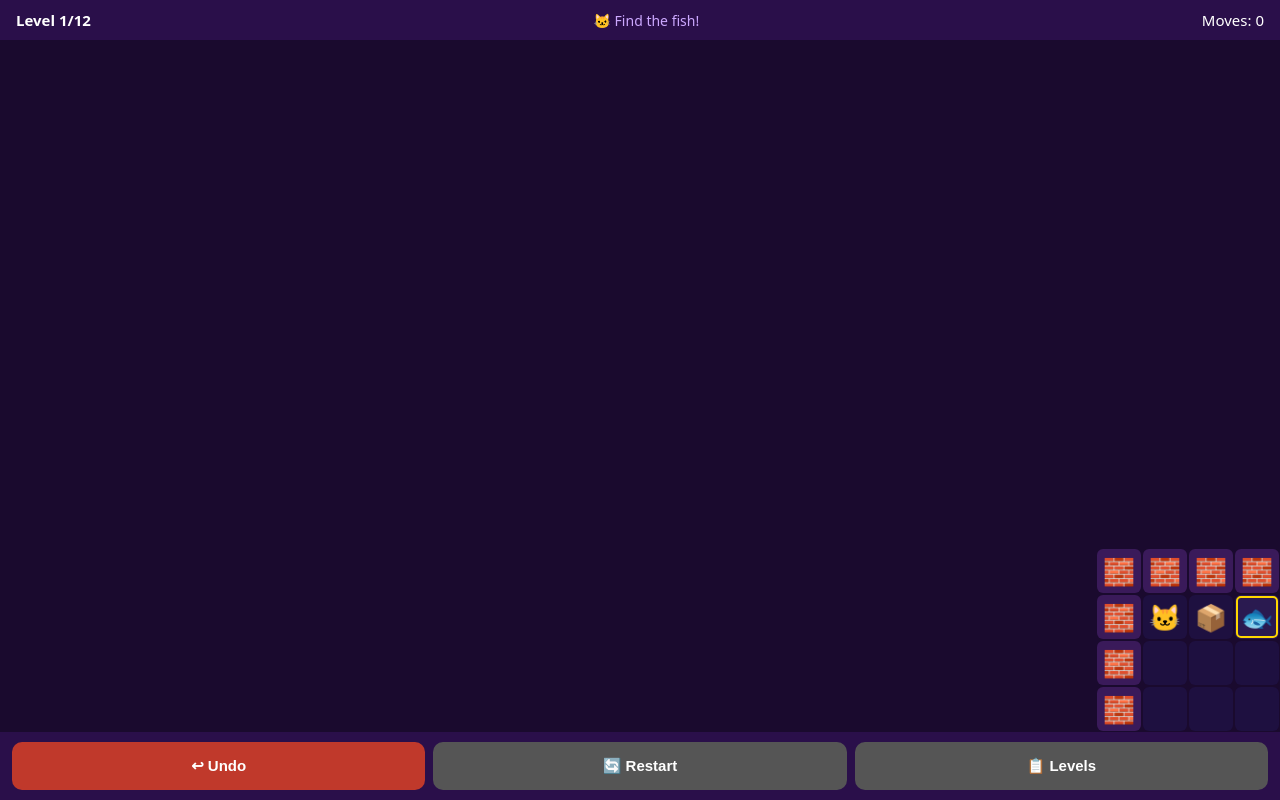
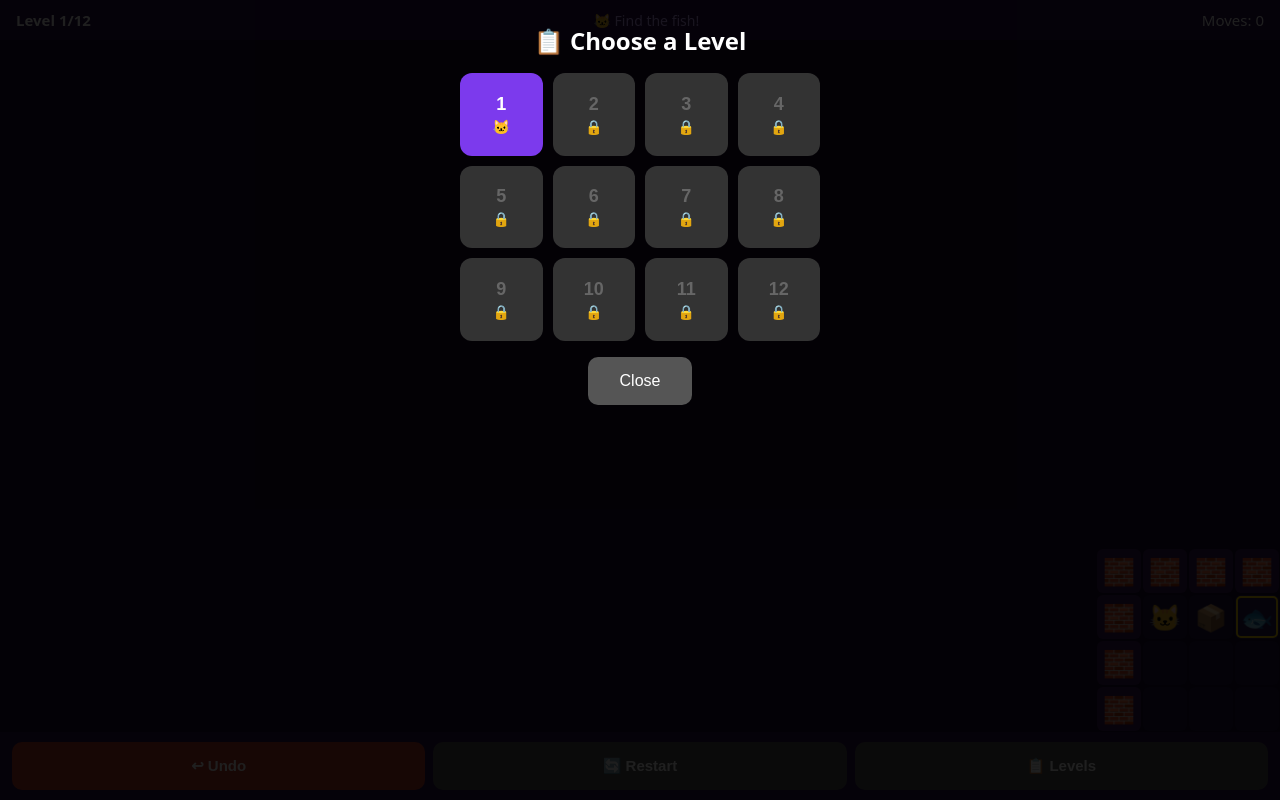
Before and after one commit to ianlin0126/playground, a website: page games/sokoban/index.html in a window 1280 px wide. Both pictures are taken after a click on the button "📋 Levels". Drawn offline with Linux system fonts and the light colour scheme.

Commit message:
feat(sokoban): level select overlay with lock/unlock

```diff
--- a/games/sokoban/index.html
+++ b/games/sokoban/index.html
@@ -554,6 +554,57 @@ function showWinScreen() {
   };
 }
 
+// ── Build level select overlay ──
+function buildLevelSelect() {
+  var grid = document.getElementById('level-grid');
+  grid.innerHTML = '';
+  for (var i = 0; i < LEVELS.length; i++) {
+    var btn = document.createElement('button');
+    btn.className = 'lvl-btn';
+    var numSpan  = document.createElement('span');
+    numSpan.className = 'lvl-num';
+    numSpan.textContent = LEVELS[i].id;
+    var iconSpan = document.createElement('span');
+
+    if (progress[i]) {
+      btn.classList.add('done');
+      iconSpan.textContent = '✅';
+    } else if (i === currentLevelIdx) {
+      btn.classList.add('current');
+      iconSpan.textContent = '🐱';
+    } else if (i === 0 || progress[i - 1]) {
+      iconSpan.textContent = '';
+    } else {
+      btn.classList.add('locked');
+      iconSpan.textContent = '🔒';
+      btn.disabled = true;
+    }
+
+    btn.appendChild(numSpan);
+    btn.appendChild(iconSpan);
+
+    if (!btn.disabled) {
+      (function(idx) {
+        btn.addEventListener('click', function() {
+          document.getElementById('level-overlay').classList.remove('show');
+          loadLevel(idx);
+        });
+      }(i));
+    }
+
+    grid.appendChild(btn);
+  }
+}
+
+// ── Wire level select and close buttons ──
+document.getElementById('btn-levels').addEventListener('click', function() {
+  buildLevelSelect();
+  document.getElementById('level-overlay').classList.add('show');
+});
+document.getElementById('level-close').addEventListener('click', function() {
+  document.getElementById('level-overlay').classList.remove('show');
+});
+
 // ── Undo last move ──
 function undo() {
   if (won || undoStack.length === 0) return;
```
